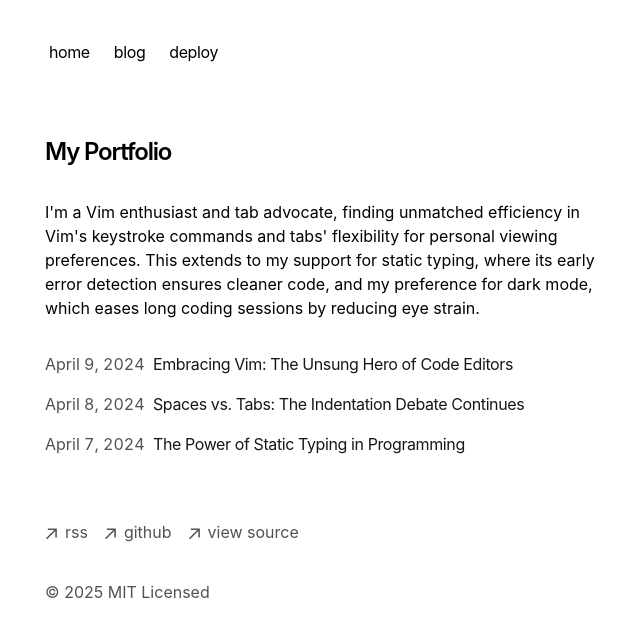
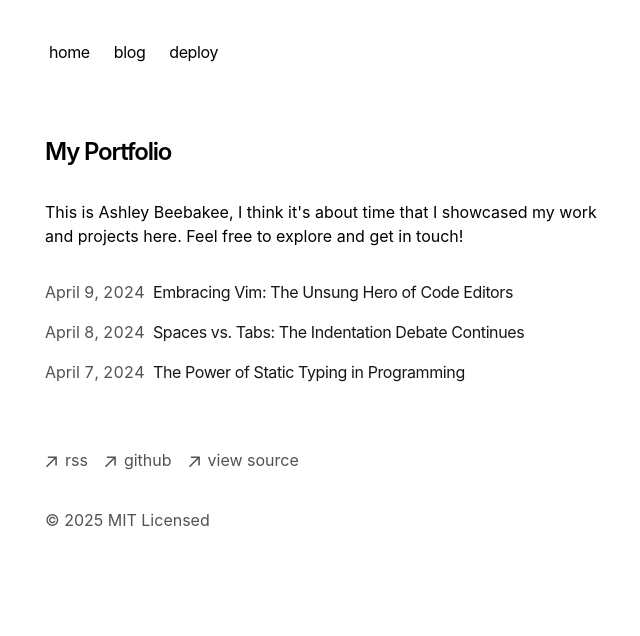
Before and after one commit to OmniAshley/portfolio-starter-kit, a Next.js app: page / in a window 1280 px wide. Shown: the top 636 px of the page, without its empty margins (307-947 px from the left). Built offline with nearby package versions, Linux system fonts and the light colour scheme.

Commit message:
test: updated the description

```diff
--- a/app/page.tsx
+++ b/app/page.tsx
@@ -7,11 +7,9 @@ export default function Page() {
         My Portfolio
       </h1>
       <p className="mb-4">
-        {`I'm a Vim enthusiast and tab advocate, finding unmatched efficiency in
-        Vim's keystroke commands and tabs' flexibility for personal viewing
-        preferences. This extends to my support for static typing, where its
-        early error detection ensures cleaner code, and my preference for dark
-        mode, which eases long coding sessions by reducing eye strain.`}
+        {`This is Ashley Beebakee, I think it's about time that I
+        showcased my work and projects here. Feel free to explore
+        and get in touch!`}
       </p>
       <div className="my-8">
         <BlogPosts />
```
